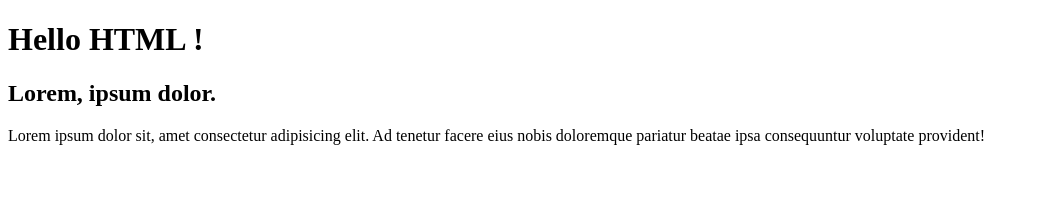
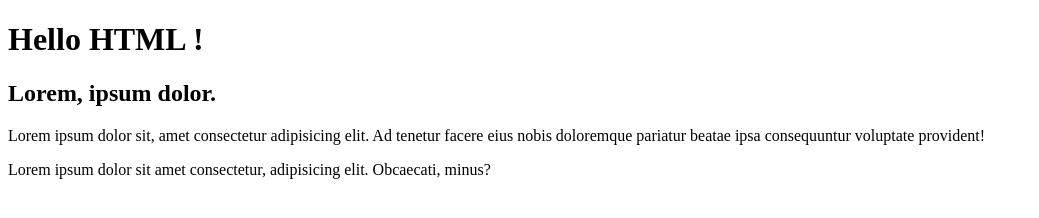
Before and after one commit to svetabarabanova/test, a plain HTML site: page index.html in a window 1280 px wide. Shown: the whole page, without its empty margins (0-1039 px from the left). Drawn offline with Linux system fonts and the light colour scheme.

Commit message:
add second paragraph

```diff
--- a/index.html
+++ b/index.html
@@ -12,5 +12,6 @@
     Lorem ipsum dolor sit, amet consectetur adipisicing elit. Ad tenetur facere eius
     nobis doloremque pariatur beatae ipsa consequuntur voluptate provident!
   </p>
+  <p>Lorem ipsum dolor sit amet consectetur, adipisicing elit. Obcaecati, minus?</p>
 </body>
 </html>
```
